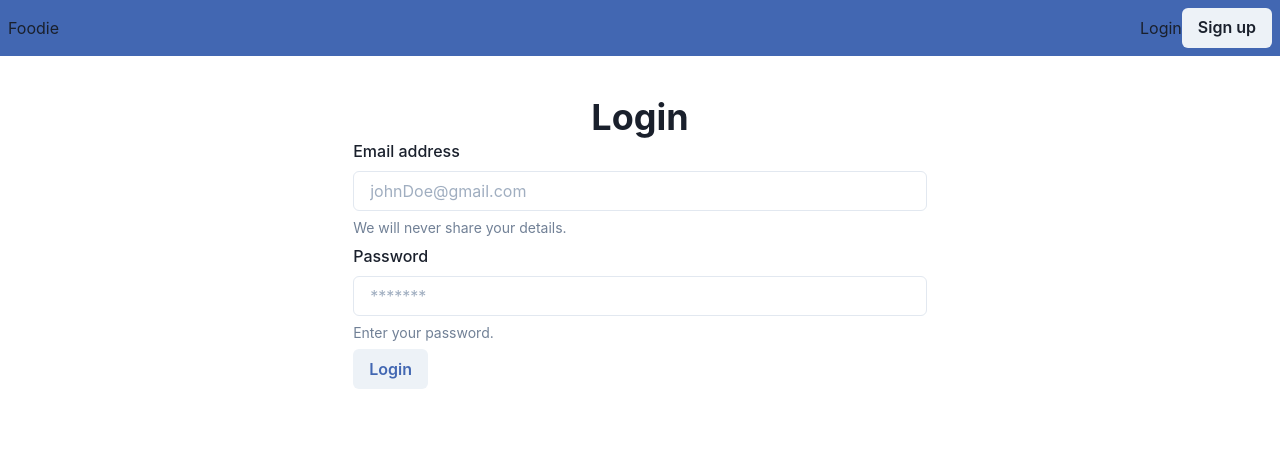
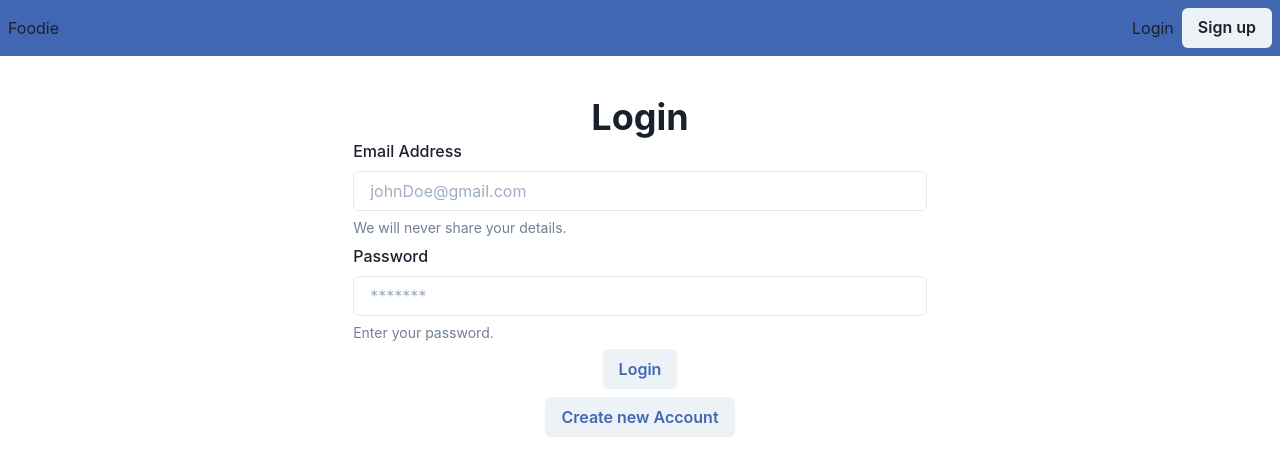
Before and after one commit to patchinator/foodie, a Next.js app: page /auth/log-in in a window 1280 px wide. Shown: the top 476 px of the page. Built offline with nearby package versions, Linux system fonts and the light colour scheme.

Commit message:
added new input for Display name on account creation. Added toast alerts for successful sign ins. Added conditionals to navigation on successful login through context

```diff
--- a/components/Navbar.js
+++ b/components/Navbar.js
@@ -1,16 +1,46 @@
-import { Box, Flex, Text } from "@chakra-ui/layout";
+import { Box, Flex, Text, UnorderedList, ListItem } from "@chakra-ui/layout";
 import { Button } from "@chakra-ui/button";
-import Link from 'next/link';
+import Link from "next/link";
+import { useContext } from "react";
+import AuthContext from "../store/auth-context";
 
 const Navbar = () => {
+  const authCtx = useContext(AuthContext);
+  const isLoggedIn = authCtx.isLoggedIn;
+  console.log(isLoggedIn)
+
   return (
     <Box>
-      <Flex bg="facebook.400" p="2" justifyContent="space-between" alignItems="center">
+      <Flex
+        bg="facebook.400"
+        p="2"
+        justifyContent="space-between"
+        alignItems="center"
+      >
         <Text>Foodie</Text>
         <Box>
           <Flex justifyContent="space-evenly" alignItems="center">
-          <Link href="/auth/log-in">Login</Link>
-          <Button>Sign up</Button>
+            <UnorderedList
+              listStyleType="none"
+              display="flex"
+              alignItems="center"
+            >
+              {!isLoggedIn && (
+                <ListItem mr="2">
+                  <Link href="/auth/log-in">Login</Link>
+                </ListItem>
+              )}
+              {!isLoggedIn && (
+                <ListItem>
+                  <Button>Sign up</Button>
+                </ListItem>
+              )}
+              {isLoggedIn && (
+                <ListItem>
+                  <Button>Sign Out</Button>
+                </ListItem>
+              )}
+            </UnorderedList>
           </Flex>
         </Box>
       </Flex>
--- a/components/authForm.js
+++ b/components/authForm.js
@@ -7,6 +7,8 @@ import {
   Box,
   Container,
   Heading,
+  Flex,
+  useToast,
 } from "@chakra-ui/react";
 
 import { useState, useRef, useContext } from "react";
@@ -16,11 +18,18 @@ import AuthContext from "../store/auth-context";
 const AuthForm = () => {
   const enteredEmailRef = useRef();
   const enteredPasswordRef = useRef();
+  const enteredDisplayNameRef = useRef();
   const [isLogin, setIsLogin] = useState(true);
+  const [isLoading, setIsLoading] = useState(false);
   const router = useRouter();
   const authCtx = useContext(AuthContext);
+  const toast = useToast();
 
   const FIREBASE_API = process.env.NEXT_PUBLIC_FIREBASEDB;
+
+  const authModeHandler = () => {
+    setIsLogin((prevState) => !prevState);
+  };
 
   const submitHandler = (event) => {
     event.preventDefault();
@@ -28,9 +37,11 @@ const AuthForm = () => {
     const enteredEmail = enteredEmailRef.current.value;
     const enteredPassword = enteredPasswordRef.current.value;
 
-    fetch(
-      `https://identitytoolkit.googleapis.com/v1/accounts:signInWithPassword?key=${FIREBASE_API}`,
-      {
+    let url;
+    if (isLogin) {
+      url = `https://identitytoolkit.googleapis.com/v1/accounts:signInWithPassword?key=${FIREBASE_API}`;
+
+      fetch(url, {
         method: "POST",
         body: JSON.stringify({
           email: enteredEmail,
@@ -38,8 +49,7 @@ const AuthForm = () => {
           returnSecureToken: true,
         }),
         headers: { "Content-Type": "application/json" },
-      }
-    )
+      })
         .then((res) => {
           if (res.ok) {
             return res.json();
@@ -54,18 +64,91 @@ const AuthForm = () => {
           }
         })
         .then((data) => {
-        authCtx.login(data.idToken);
+          authCtx.login(data.idToken, data.displayName, data.email);
+          router.push("/")
+        })
+        .catch((error) => {
+          toast({
+            description: `${error.message.split("_").join(" ")}`,
+            status: "error",
+            duration: 4000,
+            isClosable: true,
           });
+        });
+    } else {
+      const enteredDisplayName = enteredDisplayNameRef.current.value;
+      url = `https://identitytoolkit.googleapis.com/v1/accounts:signUp?key=${FIREBASE_API}`;
+      fetch(url, {
+        method: "POST",
+        body: JSON.stringify({
+          email: enteredEmail,
+          password: enteredPassword,
+          displayName: enteredDisplayName,
+          returnSecureToken: true,
+        }),
+        headers: {
+          "Content-Type": "application/json",
+        },
+      })
+        .then((res) => {
+          setIsLoading(false);
+          if (res.ok) {
+            return res.json();
+          } else {
+            return res.json().then((data) => {
+              let errorMessage = "Authentication Failed";
+              if (data && data.error && data.error.message) {
+                errorMessage = data.error.message;
+                throw new Error(errorMessage);
+              }
+            });
+          }
+        })
+        .then((data) => {
+          setIsLogin(true);
+          toast({
+            description: `Welcome ${data.displayName}. Time to login!`,
+            status: "success",
+            duration: 4000,
+            isClosable: true,
+          });
+        })
+        .catch((error) => {
+          toast({
+            description: `${error.message.split("_").join(" ")}`,
+            status: "error",
+            duration: 4000,
+            isClosable: true,
+          });
+        });
+    }
   };
 
   return (
     <Container mt="10">
       <form onSubmit={submitHandler}>
         <Box>
-          <Heading textAlign="center">Login</Heading>
+          <Heading textAlign="center">
+            {isLogin ? "Login" : "Create Account"}
+          </Heading>
         </Box>
+
+        {!isLogin && (
+          <FormControl id="username">
+            <FormLabel mt="2">Create Username</FormLabel>
+            <Input
+              type="username"
+              placeholder="John"
+              ref={enteredDisplayNameRef}
+            ></Input>
+            <FormHelperText>Create a username for your account.</FormHelperText>
+          </FormControl>
+        )}
+
         <FormControl id="email">
-          <FormLabel>Email address</FormLabel>
+          <FormLabel>
+            {isLogin ? "Email Address" : "New Email address"}
+          </FormLabel>
           <Input
             type="email"
             placeholder="johnDoe@gmail.com"
@@ -75,7 +158,7 @@ const AuthForm = () => {
         </FormControl>
 
         <FormControl id="password">
-          <FormLabel mt="2">Password</FormLabel>
+          <FormLabel mt="2">{isLogin ? "Password" : "New Password"}</FormLabel>
           <Input
             type="password"
             placeholder="*******"
@@ -83,11 +166,30 @@ const AuthForm = () => {
           ></Input>
           <FormHelperText>Enter your password.</FormHelperText>
         </FormControl>
+
+        <Flex justifyContent="center">
           <Box mt="2">
-          <Button type="submit" color="facebook.400">
-            Login
+            <Flex
+              flexDirection="column"
+              alignItems="center"
+              justifyContent="center"
+            >
+              <Button mb="1" type="submit" color="facebook.400">
+                {isLogin ? "Login" : "Create Account"}
               </Button>
+              <Button
+                mt="1"
+                type="button"
+                color="facebook.400"
+                onClick={authModeHandler}
+              >
+                {isLogin
+                  ? "Create new Account"
+                  : "Log in with Existing Account"}
+              </Button>
+            </Flex>
           </Box>
+        </Flex>
       </form>
     </Container>
   );
--- a/pages/index.js
+++ b/pages/index.js
@@ -1,6 +1,10 @@
 import Head from "next/head";
+import { useContext } from "react";
+import AuthContext from "../store/auth-context";
 
 export default function Home() {
+  const authCtx = useContext(AuthContext)
+
   return (
     <div>
       <Head>
@@ -9,6 +13,7 @@ export default function Home() {
         <link rel="icon" href="/favicon.ico" />
       </Head>
       <h1>hello</h1>
+      {authCtx.isLoggedIn && <p>Logged in</p>}
     </div>
   );
 }
```
Lines whose indentation alone changed are shown as unchanged.
